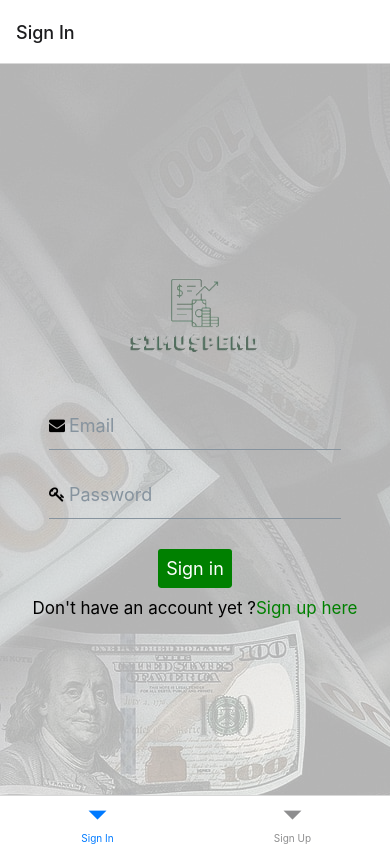
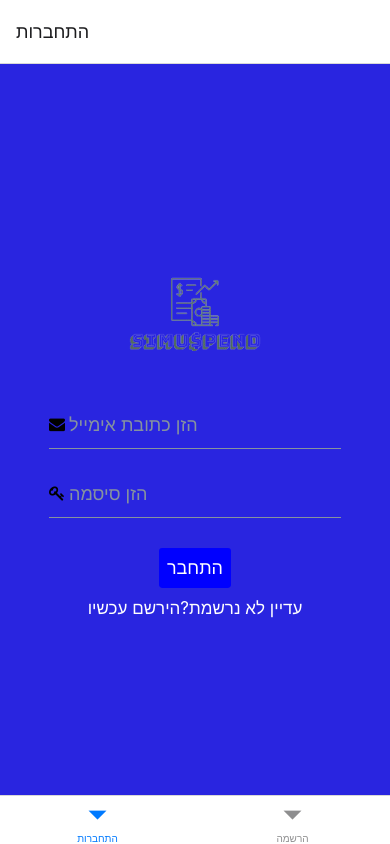
Before and after one commit to p4vele/SimuSpend, a React Native app: screen / in a window 390 px wide. Built offline with nearby package versions, Linux system fonts and the light colour scheme; no server answers.

Commit message:
css+hebrew

```diff
--- a/navigation/authStack.js
+++ b/navigation/authStack.js
@@ -11,8 +11,8 @@ export default function AuthStack() {
   return (
     <NavigationContainer>
       <Tab.Navigator>
-        <Tab.Screen name="Sign In" component={SignInScreen} />
-        <Tab.Screen name="Sign Up" component={SignUpScreen} />
+        <Tab.Screen name="התחברות" component={SignInScreen} />
+        <Tab.Screen name="הרשמה" component={SignUpScreen} />
       </Tab.Navigator>
     </NavigationContainer>
   );
--- a/screens/HomeScreen.js
+++ b/screens/HomeScreen.js
@@ -178,11 +178,11 @@ export default function HomeScreen() {
         source={require('../assets/logo.png')}
         style={{ width: 150, height: 150, alignSelf: 'center', resizeMode: 'contain' }}
       />
-      <Text style={{ fontSize:20, marginBottom:20}}>Hello {user?.email}!</Text>
+      <Text style={{ fontSize:20, marginBottom:20,color:'white',}}>Hello {user?.email}!</Text>
 
       <View style={styles.buttonContainer}>
-          <Button style={styles.button} title="Enter Expense" onPress={toggleModal} />
-          <Button style={styles.button} title="Enter Income" onPress={toggleIncomeModal} />
+          <Button style={styles.button} title="הוסף הוצאה" onPress={toggleModal} />
+          <Button style={styles.button} title="הוסף הכנסה" onPress={toggleIncomeModal} />
 
       </View>
 
@@ -191,15 +191,15 @@ export default function HomeScreen() {
       <Modal visible={isModalVisible} animationType="slide" transparent={true}>
         <View style={styles.modalContainer}>
           <View style={[styles.modalContent, { width: '80%' }]}>
-            <Text style={styles.modalTitle}>Enter Expense</Text>
+            <Text style={styles.modalTitle}>הוסף הוצאה</Text>
             <Input
-              placeholder="Expense Description"
+              placeholder="תיאור"
               value={newExpense}
               onChangeText={(text) => setNewExpense(text)}
               containerStyle={styles.inputContainer}
             />
             <Input
-              placeholder="Expense Amount"
+              placeholder="סכום"
               value={newAmount}
               onChangeText={(text) => setNewAmount(text)}
               keyboardType="numeric"
@@ -213,7 +213,7 @@ export default function HomeScreen() {
               onChange={(event, date) => setDatetime(date.toISOString())}
             />
             <Input
-              placeholder="Number of Payments"
+              placeholder="מספר תשלומים"
               value={numPayments}
               onChangeText={(text) => setNumPayments(text)}
               keyboardType="numeric"
@@ -223,24 +223,24 @@ export default function HomeScreen() {
               selectedValue={selectedExpenseType}
               onValueChange={(itemValue) => setSelectedExpenseType(itemValue)}
             >
-              <Picker.Item label="Food" value="food" />
-              <Picker.Item label="Traffic" value="traffic" />
-              <Picker.Item label="Entertainment" value="entertainment" />
-              <Picker.Item label="Maintenance" value="maintenance" />
-              <Picker.Item label="Rent" value="rent" />
-              <Picker.Item label="Insurence" value="insurence" />
-              <Picker.Item label="House Expense" value="houseexpense" />
-              <Picker.Item label="Other" value="other" />
+              <Picker.Item label="מזון ומשקאות" value="food" />
+              <Picker.Item label="תחבורה" value="traffic" />
+              <Picker.Item label="מסעדות" value="resturants" />
+              <Picker.Item label="שירותי תקשורת" value="communications" />
+              <Picker.Item label="אנרגיה" value="energy" />
+              <Picker.Item label="ביטוח" value="insurence" />
+              <Picker.Item label="ריהוט ובית" value="houseexpense" />
+              <Picker.Item label="שונות" value="other" />
             </Picker>
             <Input
-              placeholder="Comment"
+              placeholder="הערות"
               value={comment}
               onChangeText={(text) => setComment(text)}
               containerStyle={styles.inputContainer}
             />
 
-            <Button title="Add Expense" onPress={addExpense} />
-            <Button title="Cancel" type="outline" onPress={toggleModal} />
+            <Button title="הוסף" onPress={addExpense} />
+            <Button title="ביטול" type="outline" onPress={toggleModal} />
           </View>
         </View>
       </Modal>
@@ -249,15 +249,15 @@ export default function HomeScreen() {
        <Modal visible={isIncomeModalVisible} animationType="slide" transparent={true}>
         <View style={styles.modalContainer}>
           <View style={[styles.modalContent, { width: '80%' }]}>
-            <Text style={styles.modalTitle}>Enter Income</Text>
+            <Text style={styles.modalTitle}>הוסף הכנסה</Text>
             <Input
-              placeholder="Income Description"
+              placeholder="תיאור"
               value={newIncome}
               onChangeText={(text) => setNewIncome(text)}
               containerStyle={styles.inputContainer}
             />
             <Input
-              placeholder="Income Amount"
+              placeholder="סכום"
               value={incomeAmount}
               onChangeText={(text) => setIncomeAmount(text)}
               keyboardType="numeric"
@@ -274,21 +274,20 @@ export default function HomeScreen() {
               selectedValue={selectedIncomeType}
               onValueChange={(itemValue) => setSelectedIncomeType(itemValue)}
             >
-              <Picker.Item label="Salary" value="salary" />
-              <Picker.Item label="Side Job" value="sidejob" />
-              <Picker.Item label="Transaction" value="transaction" />
-              <Picker.Item label="Gift" value="gift" />
-              <Picker.Item label="Other" value="other" />
+              <Picker.Item label="משכורת" value="salary" />
+              <Picker.Item label="העברה " value="transaction" />
+              <Picker.Item label="מתנה" value="gift" />
+              <Picker.Item label="אחר" value="other" />
             </Picker>
             <Input
-              placeholder="Comment"
+              placeholder="הערות"
               value={incomeComment}
               onChangeText={(text) => setIncomeComment(text)}
               containerStyle={styles.inputContainer}
             />
 
-            <Button title="Add Income" onPress={addIncome} />
-            <Button title="Cancel" type="outline" onPress={toggleIncomeModal} />
+            <Button title="הוסף" onPress={addIncome} />
+            <Button title="ביטול" type="outline" onPress={toggleIncomeModal} />
           </View>
         </View>
       </Modal>
@@ -299,19 +298,19 @@ export default function HomeScreen() {
             onPress={() => signOut(auth)}
             style={styles.signOutButton}
         >
-            <Text style={styles.signOutText}>Sign Out</Text>
+            <Text style={styles.signOutText}>התנתק</Text>
         </TouchableOpacity>
     </View>
     <View style={styles.container}>
-    <ImageBackground source={require('../assets/background.jpg')} style={styles.background}>
+
           <Swiper>
             <View style={styles.slideDeafault}>
               {/* Display expense chart */}
-              <Text style={styles.chartTitle}>Expense Chart</Text>
+              <Text style={styles.chartTitle}>הוצאות</Text>
                 <PieChart
                   data={expenseChartData}
-                  width={350} // Adjusted width
-                  height={150} // Adjusted height
+                  width={350}
+                  height={150}
                   chartConfig={{
                     backgroundGradientFrom: '#1E2923',
                     backgroundGradientTo: '#08130D',
@@ -324,7 +323,7 @@ export default function HomeScreen() {
             </View>
             <View style={styles.slideDeafault}>
                 {/* Display income chart */}
-                <Text style={styles.chartTitle}>Income Chart</Text>
+                <Text style={styles.chartTitle}>הכנסות</Text>
                     <PieChart
                       data={incomeChartData}
                       width={350} // Adjusted width
@@ -340,12 +339,10 @@ export default function HomeScreen() {
                 />
             </View>
           </Swiper>
-          </ImageBackground>
+
       </View>
       <View style={styles.operationsScreenContainer}>
-        <ImageBackground source={require('../assets/background.jpg')} style={styles.background}>
           <OperationsScreen data={expenses.concat(incomes).sort((a, b) => new Date(b.datetime) - new Date(a.datetime))} />
-        </ImageBackground>
       </View>
     </View>
     </ImageBackground>
@@ -362,16 +359,18 @@ const styles = StyleSheet.create({
     flex: 1,
     width:'100%',
     justifyContent: 'flex-end',
+
   },
   container: {
     flex: 1,
-    backgroundColor: 'rgba(255, 255, 255, 0.8)',
+    backgroundColor: 'rgba(255, 255, 255, 0.1)',
     alignItems: 'center',
     justifyContent: 'center',
   },
   inputContainer: {
     width: '80%',
     marginTop: 10,
+    direction:'rtl',
   },
   expenseItem: {
     flexDirection: 'row',
@@ -389,6 +388,7 @@ const styles = StyleSheet.create({
     flex: 1,
   },
   listHeader: {
+
     flexDirection: 'row',
     justifyContent: 'space-between',
     alignItems: 'center',
@@ -412,11 +412,14 @@ const styles = StyleSheet.create({
     elevation: 5,
   },
   modalTitle: {
+    direction:'rtl',
     fontSize: 18,
     fontWeight: 'bold',
     marginBottom: 10,
+    marginRight: 80,
   },
   headerContainer: {
+    direction:'rtl',
     position: 'absolute',
     top: 0,
     right: 0,
@@ -428,7 +431,7 @@ const styles = StyleSheet.create({
   signOutButton: {
     padding: 10,
     borderRadius: 5,
-    backgroundColor: 'green',
+    backgroundColor: 'blue',
   },
   signOutText: {
     color: 'white',
@@ -443,17 +446,18 @@ const styles = StyleSheet.create({
   },
 
   chartTitle: {
+    direction:'rtl',
     fontSize: 18,
     fontWeight: 'bold',
     marginTop: 20,
     marginBottom: 10,
-    right: 100,
+    right: 0,
   },
   slideDeafault:{
     flex:1,
     justifyContent:'center',
     alignItems:'center',
-    backgroundColor: 'rgba(255, 255, 255, 0.7)',
+
   },
 
 });
--- a/screens/OperationsScreen.js
+++ b/screens/OperationsScreen.js
@@ -69,7 +69,6 @@ export default function OperationsScreen({ navigation }) {
   return (
     <ImageBackground source={require('../assets/background.jpg')} style={styles.background}>
       <View style={styles.container}>
-        <Text style={styles.title}>Operations</Text>
         <FlatList
           data={data}
           keyExtractor={(item) => item.id}
@@ -102,7 +101,7 @@ const styles = StyleSheet.create({
   },
   container: {
     flex: 1,
-    backgroundColor: 'rgba(255, 255, 255, 0.8)',
+    backgroundColor: 'rgba(255, 255, 255, 0.1)',
     padding: 20,
   },
   title: {
@@ -120,9 +119,11 @@ const styles = StyleSheet.create({
     paddingVertical: 10,
   },
   entryDescription: {
+    direction:'rtl',
     flex: 2,
   },
   entryAmount: {
+    direction:'rtl',
     flex: 1,
   },
   deleteButton: {
@@ -149,6 +150,7 @@ const styles = StyleSheet.create({
     marginTop: 10,
   },
   entryGridItem: {
+    direction:'rtl',
     flex: 1,
     flexDirection: 'row',
     justifyContent: 'space-between',
--- a/screens/SignInScreen.js
+++ b/screens/SignInScreen.js
@@ -32,7 +32,7 @@ const SignInScreen = ({ navigation }) => {
     <View style={styles.container}>
       <Image source={require('../assets/logo.png')}   style={{width: 150, height: 150, alignSelf: 'center', resizeMode: 'contain'}} />
       <Input
-        placeholder='Email'
+        placeholder='הזן כתובת אימייל'
         containerStyle={styles.inputContainer}
         value={email}
         onChangeText={(text) => setEmail(text)}
@@ -40,7 +40,7 @@ const SignInScreen = ({ navigation }) => {
       />
 
       <Input
-        placeholder='Password'
+        placeholder='הזן סיסמה'
         containerStyle={styles.inputContainer}
         value={password}
         onChangeText={(text) => setPassword(text)}
@@ -49,11 +49,11 @@ const SignInScreen = ({ navigation }) => {
       />
       {<Text style={styles.error}>{validationMessage}</Text>}
 
-      <Button title="Sign in" buttonStyle={styles.button} onPress={login} />
+      <Button title="התחבר" buttonStyle={styles.button} onPress={login} />
       <Text style={styles.signUpText}>
-        Don't have an account yet ?
+        עדיין לא נרשמת?
         <TouchableOpacity onPress={() => navigation.navigate('Sign Up')} >
-          <Text style={styles.signUpLink}>Sign up here</Text>
+          <Text style={styles.signUpLink}>הירשם עכשיו</Text>
         </TouchableOpacity>
       </Text>
     </View>
@@ -71,7 +71,7 @@ const styles = StyleSheet.create({
   },
   container: {
     flex: 1,
-    backgroundColor: 'rgba(255, 255, 255, 0.7)',
+    backgroundColor: 'rgba(255, 255, 255, 0.1)',
     alignItems: 'center',
     justifyContent: 'center',
   },
@@ -86,7 +86,7 @@ const styles = StyleSheet.create({
   },
   button: {
     marginTop: 10,
-    backgroundColor:'green',
+    backgroundColor:'blue',
     },
   error: {
     marginTop: 10,
@@ -96,12 +96,13 @@ const styles = StyleSheet.create({
     marginTop: 5,
     fontSize: 17,
     textAlign: 'center',
+    color: 'white',
   },
   signUpLink: {
     marginTop: 5,
     fontSize: 17,
     textAlign: 'center',
-    color: 'green',
+    color: 'white',
   },
 });
 
--- a/screens/SignUpScreen.js
+++ b/screens/SignUpScreen.js
@@ -42,41 +42,44 @@ const SignUpScreen = ({ navigation }) => {
         <Image source={require('../assets/logo.png')} style={styles.logo} />
 
         <Input
-          placeholder='Email'
+          placeholder='הזמן כתובת אימייל'
           containerStyle={styles.inputContainer}
           value={email}
           onChangeText={(text) => setEmail(text)}
           leftIcon={<Icon name='envelope' size={16} />}
+          placeholderStyle={{ textAlign: 'right' }}
         />
 
         <Input
-          placeholder='Password'
+          placeholder='הזן סיסמה'
           containerStyle={styles.inputContainer}
           value={password}
           onChangeText={(value) => validateAndSet(value, setPassword)}
           secureTextEntry
           leftIcon={<Icon name='key' size={16} />}
+          placeholderStyle={{ textAlign: 'right' }}
         />
 
         <Input
-          placeholder='Confirm password'
+          placeholder='הזן סיסמה שנית'
           containerStyle={styles.inputContainer}
           value={confirmPassword}
           onChangeText={(value) => validateAndSet(value, setConfirmPassword)}
           secureTextEntry
           leftIcon={<Icon name='key' size={16} />}
           onBlur={() => checkPassword(password, confirmPassword)}
+          placeholderStyle={{ textAlign: 'right' }}
         />
 
         {<Text style={styles.error}>{validationMessage}</Text>}
 
-        <Button title='Sign up' buttonStyle={styles.button} onPress={createAccount} />
+        <Button title='הרשמה' buttonStyle={styles.button} onPress={createAccount} />
 
         <View>
           <Text style={styles.signInText}>
-            Already have an account?
+            משתמש קיים?
             <TouchableOpacity onPress={() => navigation.navigate('Sign In')} style={{ color: 'blue', marginLeft: 10 }}>
-              <Text style={styles.signInLink}>Login here </Text>
+              <Text style={styles.signInLink}>התחבר כאן </Text>
             </TouchableOpacity>
           </Text>
         </View>
@@ -95,7 +98,7 @@ const styles = StyleSheet.create({
   container: {
     flex: 1,
     paddingTop: 20,
-    backgroundColor: 'rgba(255, 255, 255, 0.7)', // Add a semi-transparent white background to improve readability
+    backgroundColor: 'rgba(255, 255, 255, 0.1)',
     alignItems: 'center',
     justifyContent: 'center',
   },
@@ -110,7 +113,7 @@ const styles = StyleSheet.create({
   },
   button: {
     marginTop: 10,
-    backgroundColor:'green',
+    backgroundColor:'blue',
   },
   error: {
     marginTop: 10,
@@ -120,12 +123,14 @@ const styles = StyleSheet.create({
     marginTop: 5,
     fontSize: 17,
     textAlign: 'center',
+    color: 'white',
+
   },
   signInLink: {
     marginTop: 5,
     fontSize: 17,
     textAlign: 'center',
-    color: 'green',
+    color: 'white',
   },
 });
 
```
Also changed, not shown: assets/background.jpg.
